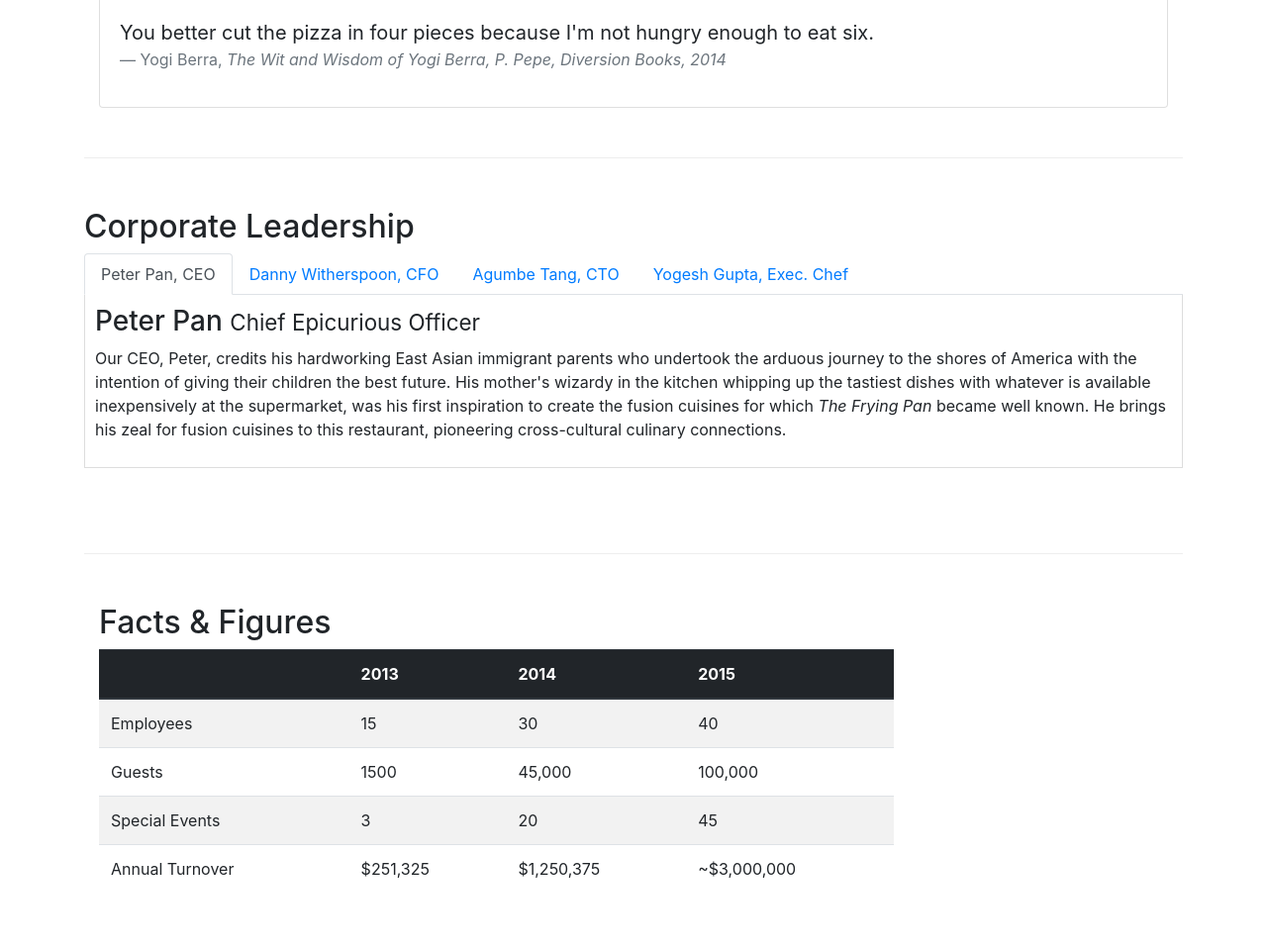
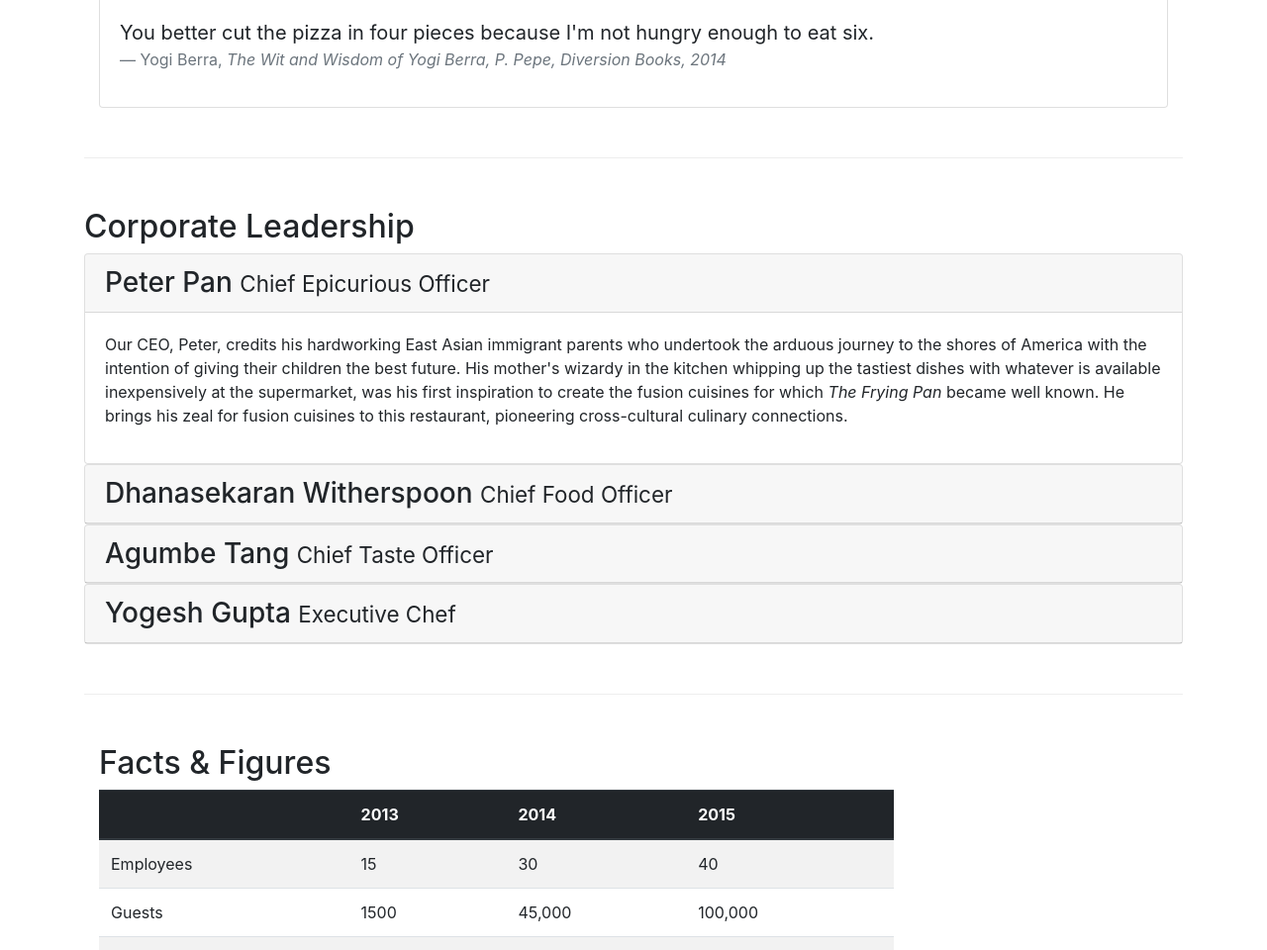
Before and after one commit to yogigupta1206/FrontEnd_Restaurant_Website, a website: page aboutus.html in a window 1280 px wide. Shown: the part 791-1751 px from the top of the page at 99% size. Drawn offline with nearby package versions, Linux system fonts and the light colour scheme.

Commit message:
Accordion and Use Of Collapse

```diff
--- a/aboutus.html
+++ b/aboutus.html
@@ -108,11 +108,11 @@
         </div>
 
 
-        <div class="row row-content">
+        <div class="row-content">
             <div>
                 <h2>Corporate Leadership</h2>
 
-                <ul class="nav nav-tabs">
+                <!-- <ul class="nav nav-tabs justify-content-end">
                     <li class="nav-item">
                         <a class="nav-link active" href="#peter" role="tab" data-toggle="tab">Peter Pan, CEO</a>
                     </li>
@@ -126,43 +126,80 @@
                         <a class="nav-link" href="#yogesh" role="tab" data-toggle="tab">Yogesh Gupta, Exec.
                             Chef</a>
                     </li>
-                </ul>
+                </ul> -->
 
-                <div class="tab-content">
-                    <div role="tabpanel" class="tab-pane fade active show" id="peter">
-                        <h3>Peter Pan <small>Chief Epicurious Officer</small></h3>
-                        <div class="d-none d-sm-block">
-                            <p>Our CEO, Peter, credits his hardworking East Asian immigrant parents who undertook the arduous journey to the shores of America with the intention of giving their children the best future. His mother's wizardy in the kitchen
-                                whipping up the tastiest dishes with whatever is available inexpensively at the supermarket, was his first inspiration to create the fusion cuisines for which <em>The
-                                    Frying Pan</em> became well known. He brings his zeal for fusion cuisines to this restaurant, pioneering cross-cultural culinary connections.
-                            </p>
+                <div id="accordion" class="accordion">
+                    <div class="card">
+                        <div role="tab" class="card-header" id="peterhead">
+                            <h3 class="mb-0">
+                                <a data-toggle="collapse" data-target="#peter">Peter Pan <small>Chief Epicurious
+                                        Officer</small></a></h3>
                         </div>
+                        <div class="collapse show" id="peter" data-parent="#accordion">
+                            <div class="card-body">
+                                <p class="d-none d-sm-block ">Our CEO, Peter, credits his hardworking East Asian immigrant parents who undertook the arduous journey to the shores of America with the intention of giving their children the best future. His mother's wizardy in the kitchen
+                                    whipping up the tastiest dishes with whatever is available inexpensively at the supermarket, was his first inspiration to create the fusion cuisines for which
+                                    <em>The
+                                        Frying Pan</em> became well known. He brings his zeal for fusion cuisines to this restaurant, pioneering cross-cultural culinary connections.
+                                </p>
+                            </div>
+                        </div>
+
                     </div>
 
-                    <div role="tabpanel" class="tab-pane fade" id="danny">
-                        <h3>Dhanasekaran Witherspoon <small>Chief Food Officer</small></h3>
-                        <div class="d-none d-sm-block">
-                            <p>Our CFO, Danny, as he is affectionately referred to by his colleagues, comes from a long established family tradition in farming and produce. His experiences growing up on a farm in the Australian outback gave him great appreciation
-                                for varieties of food sources. As he puts it in his own words, <em>Everything that runs,
-                                    wins, and everything that stays, pays!</em></p>
+                    <div class="card">
+                        <div role="tab" class="card-header" id="dannyhead">
+                            <h3 class="mb-0">
+                                <a data-toggle="collapse" data-target="#danny">Dhanasekaran Witherspoon <small>Chief
+                                        Food Officer</small></a></h3>
                         </div>
+                        <div class="collapse" id="danny" data-parent="#accordion">
+                            <div class="card-body">
+                                <p class="d-none d-sm-block ">Our CFO, Danny, as he is affectionately referred to by his colleagues, comes from a long established family tradition in farming and produce. His experiences growing up on a farm in the Australian outback gave him great
+                                    appreciation for varieties of food sources. As he puts it in his own words,
+                                    <em>Everything that runs,
+                                        wins, and everything that stays, pays!</em>
+                                </p>
+                            </div>
+                        </div>
+
                     </div>
 
-                    <div role="tabpanel" class="tab-pane fade" id="agumbe">
-                        <h3>Agumbe Tang <small>Chief Taste Officer</small></h3>
-                        <div class="d-none d-sm-block">
-                            <p>Blessed with the most discerning gustatory sense, Agumbe, our CTO, personally ensures that every dish that we serve meets his exacting tastes. Our chefs dread the tongue lashing that ensues if their dish does not meet his exacting
-                                standards. He lives by his motto, <em>You click only if you survive my lick.</em></p>
+                    <div class="card">
+                        <div role="tab" class="card-header" id="agumbehead">
+                            <h3 class="mb-0">
+                                <a data-toggle="collapse" data-target="#agumbe">Agumbe Tang <small>Chief Taste
+                                        Officer</small></a></h3>
                         </div>
+                        <div class="collapse" id="agumbe" data-parent="#accordion">
+                            <div class="card-body">
+                                <p class="d-none d-sm-block ">Blessed with the most discerning gustatory sense, Agumbe, our CTO, personally ensures that every dish that we serve meets his exacting tastes. Our chefs dread the tongue lashing that ensues if their dish does not meet his
+                                    exacting standards. He lives by his motto, <em>You click only if you survive
+                                        my lick.</em>
+                                </p>
+                            </div>
+                        </div>
+
                     </div>
 
-                    <div role="tabpanel" class="tab-pane fade" id="yogesh">
-                        <h3>Yogesh Gupta <small>Executive Chef</small></h3>
-                        <div class="d-none d-sm-block">
-                            <p>Award winning three-star Michelin chef with wide International experience having worked closely with whos-who in the culinary world, he specializes in creating mouthwatering Indo-Italian fusion experiences. He says, <em>Put together the cuisines from the two
-                                    craziest cultures, and you get a winning hit! Amma Mia!</em></p>
+                    <div class="card">
+                        <div role="tab" class="card-header" id="yogeshhead">
+                            <h3 class="mb-0">
+                                <a data-toggle="collapse" data-target="#yogesh">Yogesh Gupta <small>Executive
+                                        Chef</small></a></h3>
                         </div>
+                        <div class="collapse " id="yogesh" data-parent="#accordion">
+                            <div class="card-body">
+                                <p class="d-none d-sm-block ">
+                                    Award winning three-star Michelin chef with wide International experience having worked closely with whos-who in the culinary world, he specializes in creating mouthwatering Indo-Italian fusion experiences. He says,
+                                    <em>Put together the cuisines from the two
+                                        craziest cultures, and you get a winning hit! Amma Mia!</em>
+                                </p>
+                            </div>
+                        </div>
+
                     </div>
+
                 </div>
             </div>
         </div>
```
